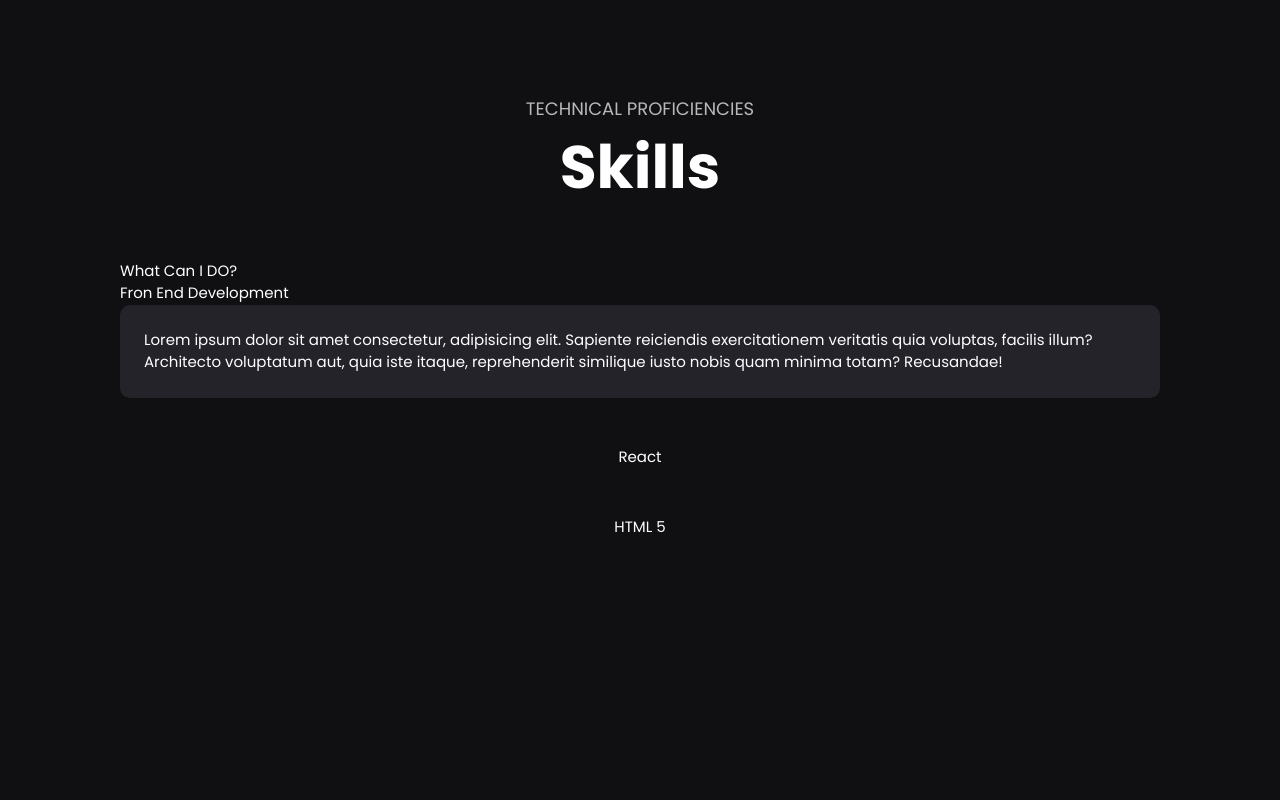
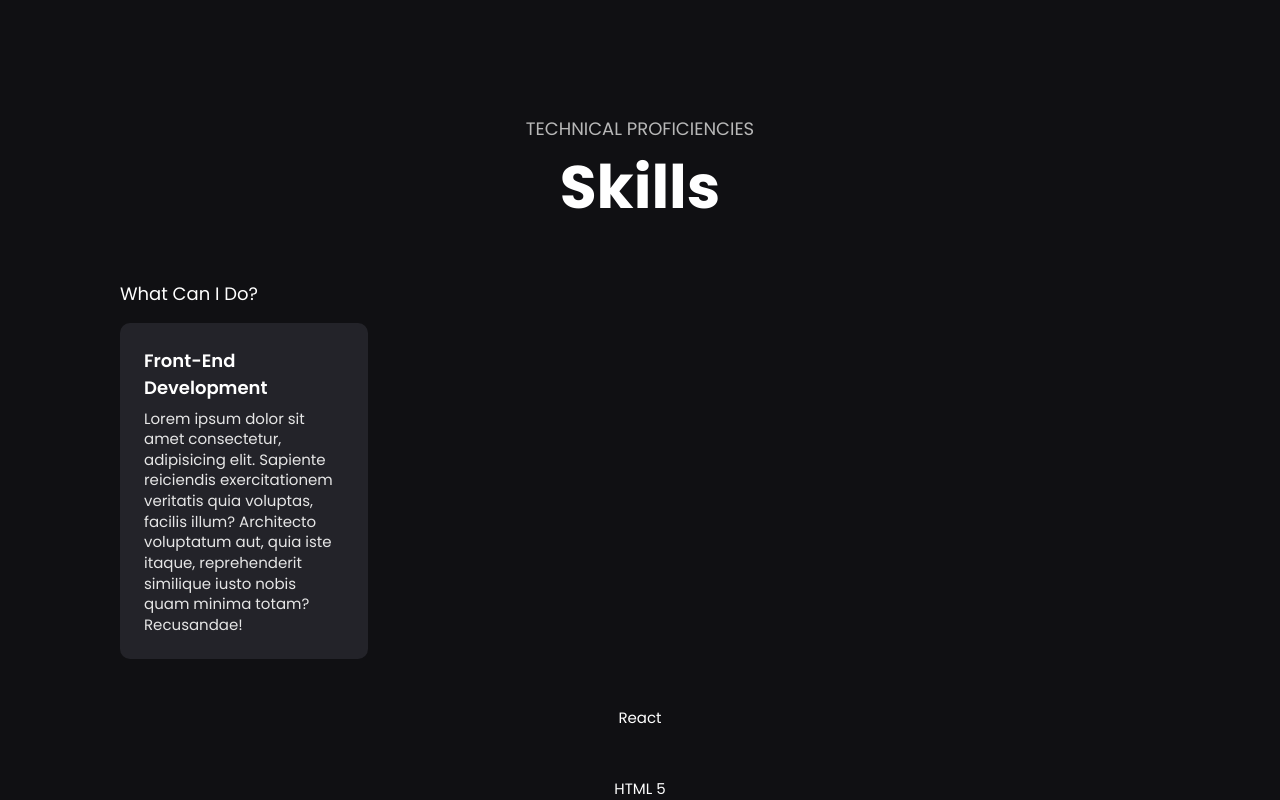
Before and after one commit to selrahcjstn/Portfolio, a React (Vite) app: page / in a window 1280 px wide. Shown: the part 2353-3153 px from the top of the page. Before the commit the page ends 2892 px from the top, so only its background shows below. Built offline with nearby package versions, Linux system fonts and the light colour scheme.

Commit message:
Create a template for what can i do section in skills

```diff
--- a/src/components/education/TimelineCard.jsx
+++ b/src/components/education/TimelineCard.jsx
@@ -21,11 +21,10 @@ function Timeline() {
                             <h2 className="text-[18px] md:text-[22px] font-bold leading-tight">{item.course}</h2>
                             <p className="text-[#b8b8b8] text-[14px] md:text-[16px] ">{item.school} - <span>{item.location}</span></p>
                         </div>
-                        <ul className="text-[14px] md:text-[16px] list-disc sm:list-none sm:pl-0 pl-4 text-[#e6e6e6] leading-relaxed">
+                        <ul className="text-[14px] md:text-[16px] list-disc sm:list-none space-y-5 sm:pl-0 pl-4 text-[#e6e6e6] leading-relaxed">
                             {item.descriptions?.map((desc, i) => (
                                 <li key={i}>{desc.description}</li>
                             ))}
-
                         </ul>
                         <p className="sm:hidden text-[14px] text-[#b8b8b8]">{item.date}</p>
                     </div>
--- a/src/components/home/Home.jsx
+++ b/src/components/home/Home.jsx
@@ -12,7 +12,7 @@ function Home() {
     const [data] = useState(homeData);
 
     return (
-        <section id="me" className="flex sm:h-fit flex-col-reverse justify-around sm:flex-row items-center min-h-screen gap-4 sm:gap-7 ">
+        <section id="me" className="flex flex-col-reverse justify-around sm:flex-row items-center min-h-screen gap-4 sm:gap-7 ">
 
             <VerticalLine />
             <div className="flex-2 flex flex-col gap-4 items-center text-center sm:text-left sm:items-start w-full">
--- a/src/components/skills/WCanIDo.jsx
+++ b/src/components/skills/WCanIDo.jsx
@@ -1,13 +1,15 @@
 function WCanIDo() {
     return (
-        <div>
-            <h1>What Can I DO?</h1>
-            <div>
-                <div>Fron End Development</div>
-                <div className="bg-[#232329] p-6 rounded-[10px]">Lorem ipsum dolor sit amet consectetur, adipisicing elit. Sapiente reiciendis exercitationem veritatis quia voluptas, facilis illum? Architecto voluptatum aut, quia iste itaque, reprehenderit similique iusto nobis quam minima totam? Recusandae!</div>
+        <div className="space-y-4">
+            <h1 className="text-[18px]">What Can I Do?</h1>
+            <div className="grid grid-cols-1 sm:grid-cols-2 lg:grid-cols-4 gap-4">
+                <div className="bg-[#232329] p-6 rounded-[10px] space-y-2">
+                    <div className="font-semibold text-[18px]" >Front-End Development</div>
+                    <p className="text-[#e6e6e6] leading-snug">Lorem ipsum dolor sit amet consectetur, adipisicing elit. Sapiente reiciendis exercitationem veritatis quia voluptas, facilis illum? Architecto voluptatum aut, quia iste itaque, reprehenderit similique iusto nobis quam minima totam? Recusandae!</p>
+                </div>
             </div>
         </div>
-    )
+    );
 }
 
-export default WCanIDo
+export default WCanIDo;
```
